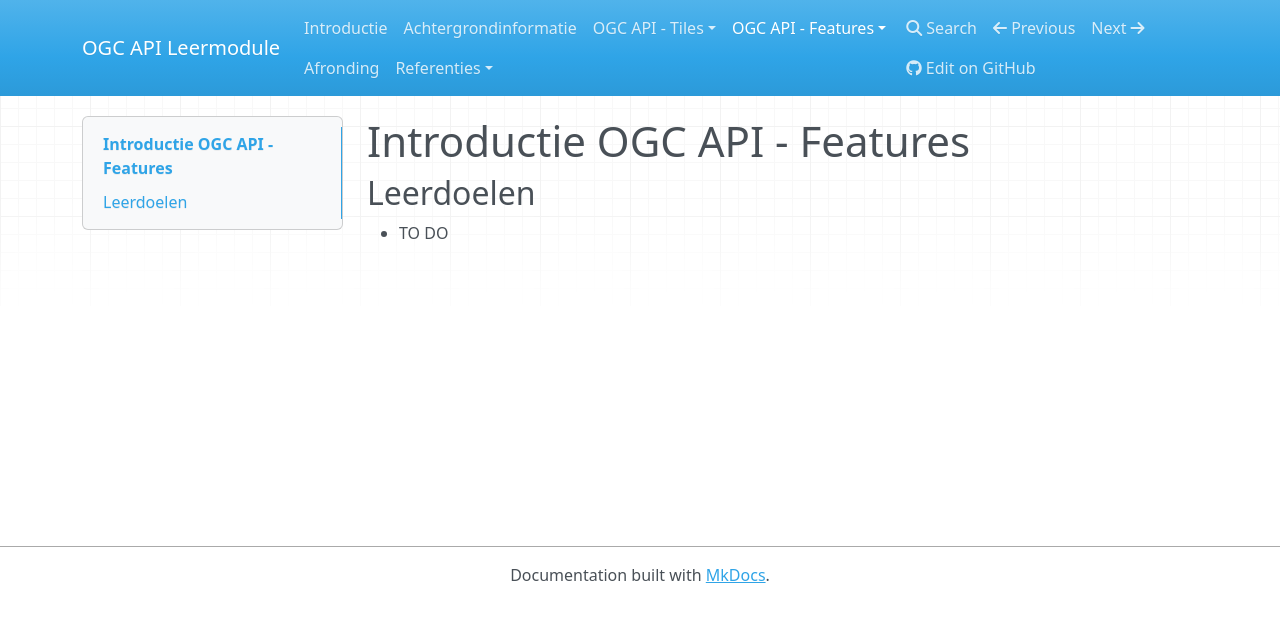
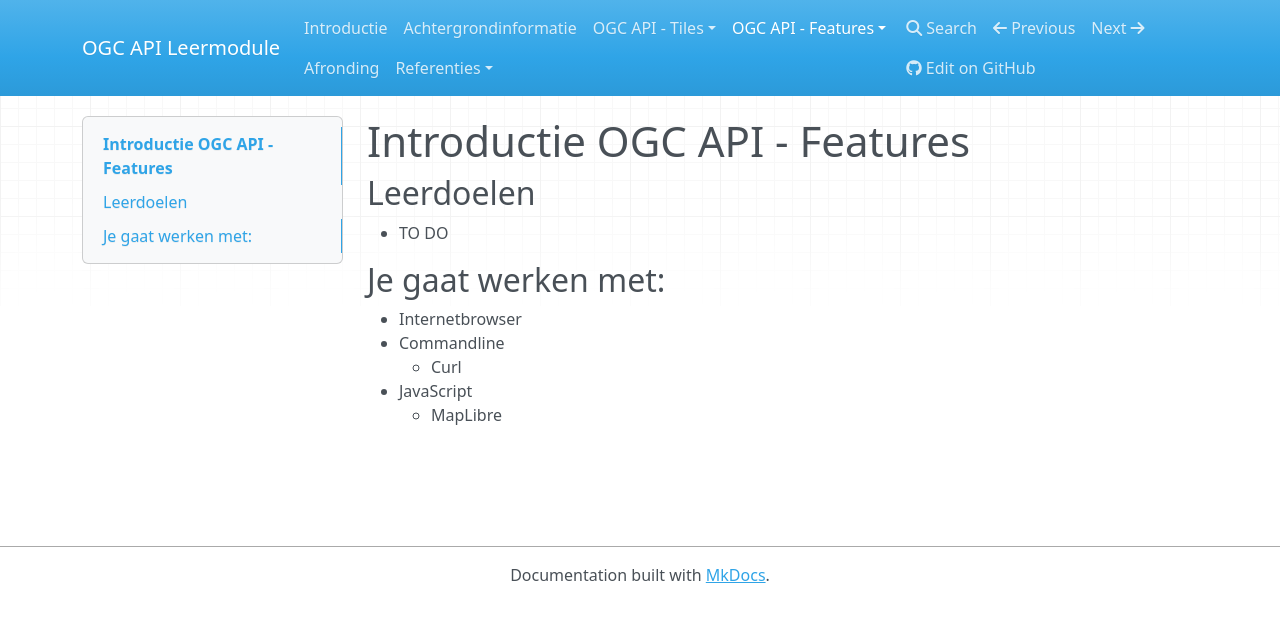
Before and after one commit to PDOK/leermodule-ogc-api, an MkDocs documentation site: the page built from docs/features/Introductie.md, in a window 1280 px wide. Shown: the top 622 px of the page. Built offline with MkDocs 1.6.1, drawn with Linux system fonts in a browser that asks for light colours; nearby versions of some CDN libraries.

Commit message:
tools toegevoegd

```diff
--- a/docs/features/Introductie.md
+++ b/docs/features/Introductie.md
@@ -2,3 +2,10 @@
 
 ## Leerdoelen
 - TO DO
+
+## Je gaat werken met:
+- Internetbrowser
+- Commandline
+    - Curl
+- JavaScript
+    - MapLibre
--- a/docs/tiles/Introductie.md
+++ b/docs/tiles/Introductie.md
@@ -2,3 +2,8 @@
 
 ## Leerdoelen
 - TO DO
+
+## Je gaat werken met:
+- Internetbrowser
+- JavaScript
+    - MapLibre
```
